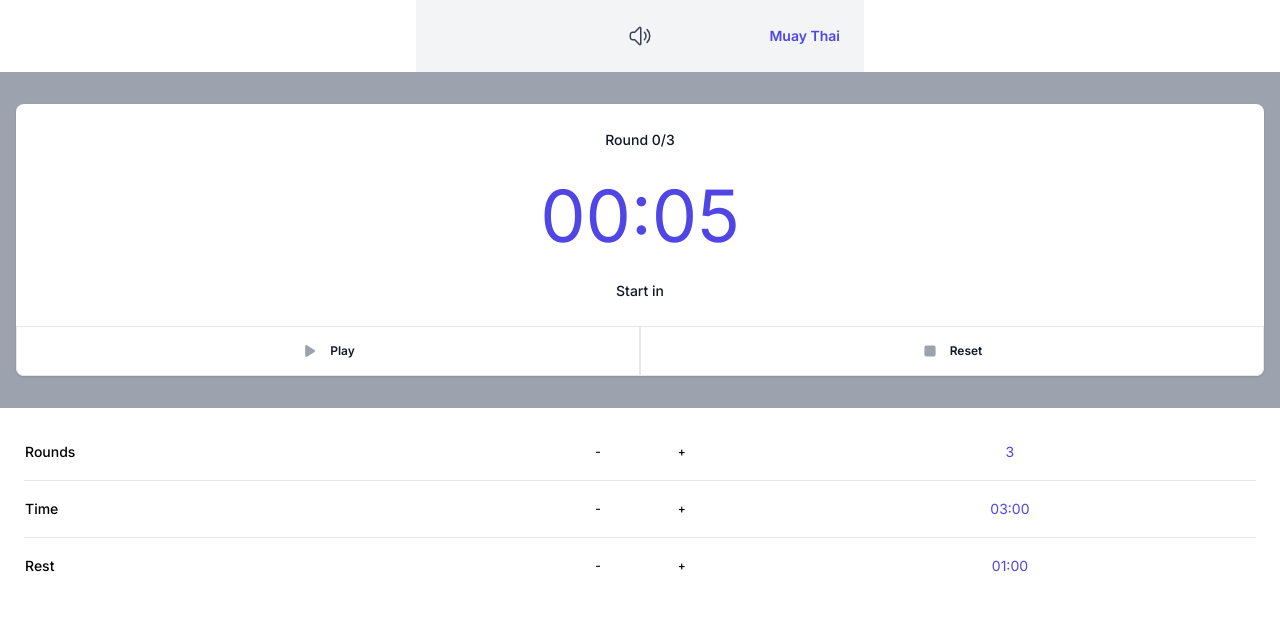
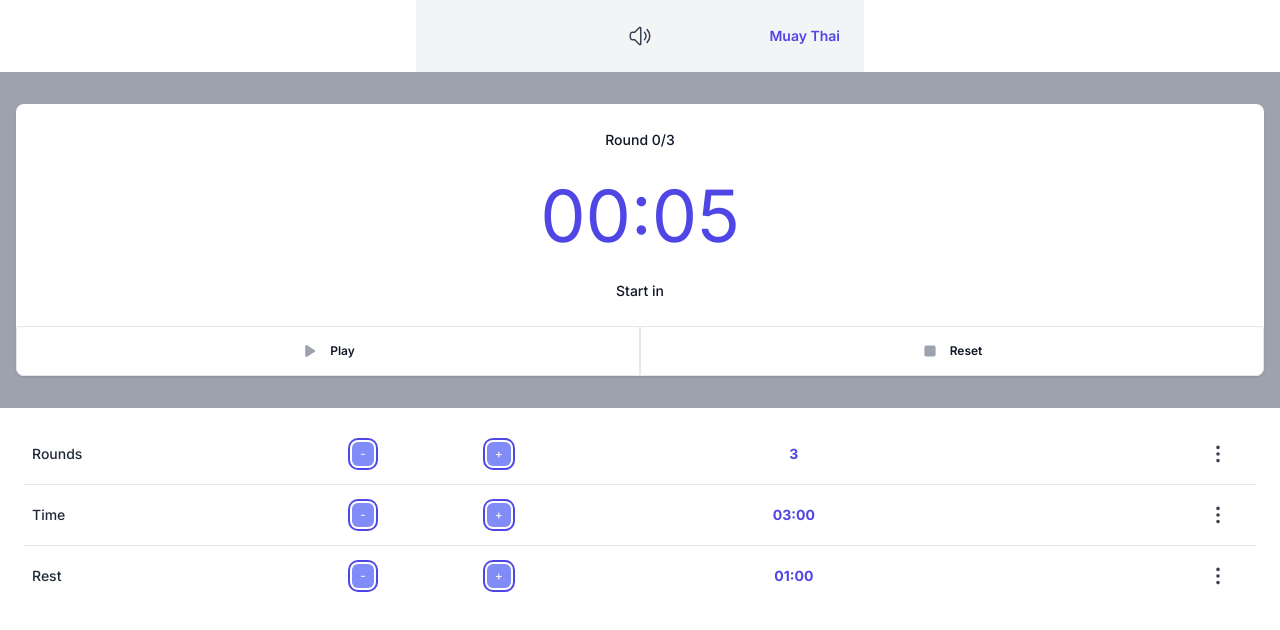
Before and after one commit to tristan-sch/boxing-timer, a Next.js app: page / in a window 1280 px wide. Shown: the top 630 px of the page. Built offline with nearby package versions, Linux system fonts and the light colour scheme.

Commit message:
updated tailwind config

```diff
--- a/src/core/SettingsRow.tsx
+++ b/src/core/SettingsRow.tsx
@@ -1,6 +1,7 @@
 import { EllipsisVerticalIcon } from "@heroicons/react/20/solid";
 import Button from "./Button";
 import { formatTime } from "utils/helpers";
+import { SpeakerWaveIcon } from "@heroicons/react/24/outline";
 
 type Props = {
   label: string;
@@ -41,10 +42,14 @@ export default function SettingsRow({
       <td className="whitespace-nowrap px-3 py-4 text-center text-sm font-bold text-indigo-600">
         {isFormattedTime ? formatTime(value) : value}
       </td>
-      <td className="relative whitespace-nowrap py-2 pl-3 pr-4 text-right text-xs font-medium sm:pr-0">
-        <button className="text-indigo-600 hover:text-indigo-600">
-          <span className="sr-only">Open options</span>
-          <EllipsisVerticalIcon className="h-5 w-5" aria-hidden="true" />
+      <td className="relative whitespace-nowrap py-2 pl-3 pr-4 text-right text-xs font-medium">
+        <button
+          type="button"
+          className="inline-flex items-center justify-center whitespace-nowrap rounded-md p-2.5 text-gray-700"
+        >
+          <span className="sr-only">Turn off sound</span>
+
+          <EllipsisVerticalIcon className="h-6 w-6" aria-hidden="true" />
         </button>
       </td>
     </tr>
--- a/tailwind.config.js
+++ b/tailwind.config.js
@@ -2,18 +2,8 @@ const defaultTheme = require("tailwindcss/defaultTheme");
 
 /** @type {import('tailwindcss').Config} */
 module.exports = {
-  content: [
-    "./src/pages/**/*.{js,ts,jsx,tsx,mdx}",
-    "./src/components/**/*.{js,ts,jsx,tsx,mdx}",
-    "./src/app/**/*.{js,ts,jsx,tsx,mdx}",
-  ],
+  content: ["./src/**/*.{js,ts,jsx,tsx,mdx}"],
   theme: {
-    extend: {
-      backgroundImage: {
-        "gradient-radial": "radial-gradient(var(--tw-gradient-stops))",
-        "gradient-conic":
-          "conic-gradient(from 180deg at 50% 50%, var(--tw-gradient-stops))",
-      },
     fontSize: {
       xs: ["0.75rem", { lineHeight: "1rem" }],
       sm: ["0.875rem", { lineHeight: "1.5rem" }],
@@ -29,7 +19,34 @@ module.exports = {
       "8xl": ["6rem", { lineHeight: "1" }],
       "9xl": ["8rem", { lineHeight: "1" }],
     },
+    fontWeight: {
+      hairline: "100",
+      thin: "200",
+      light: "300",
+      normal: "400",
+      medium: "500",
+      semibold: "600",
+      bold: "700",
+      extrabold: "800",
+      black: "900",
+    },
+    extend: {
+      colors: {
+        primary: "#4a818b",
+        secondary: "#d56639",
+      },
+      borderRadius: {
+        "4xl": "2rem",
+      },
+      fontFamily: {
+        sans: ["Inter", ...defaultTheme.fontFamily.sans],
+        display: ["Lexend", ...defaultTheme.fontFamily.sans],
+        nunito: ["Nunito", ...defaultTheme.fontFamily.sans],
+        openSans: ["Open Sans", ...defaultTheme.fontFamily.sans],
+      },
+      maxWidth: {
+        "2xl": "40rem",
       },
     },
-  plugins: [],
+  },
 };
```
Lines whose indentation alone changed are shown as unchanged.
